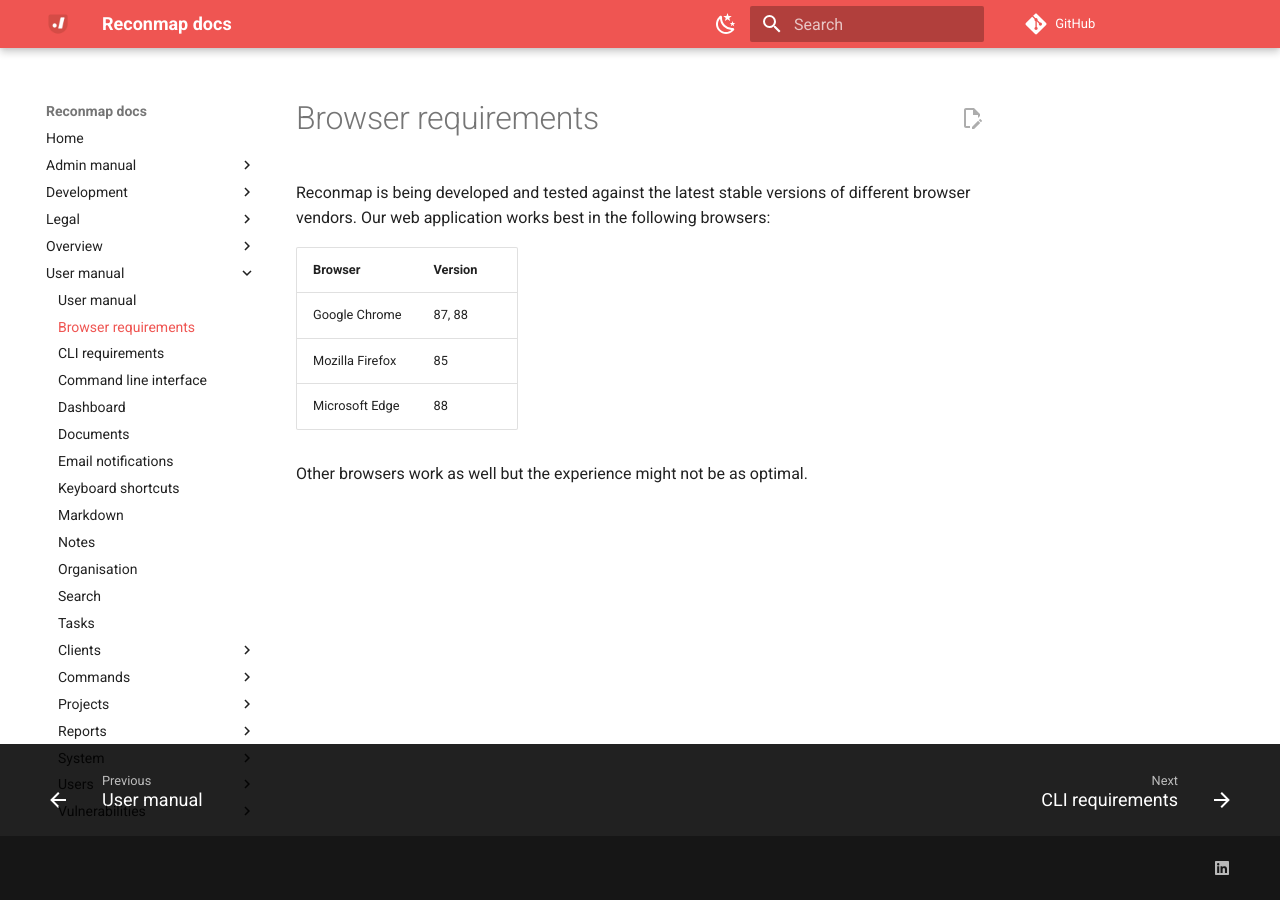
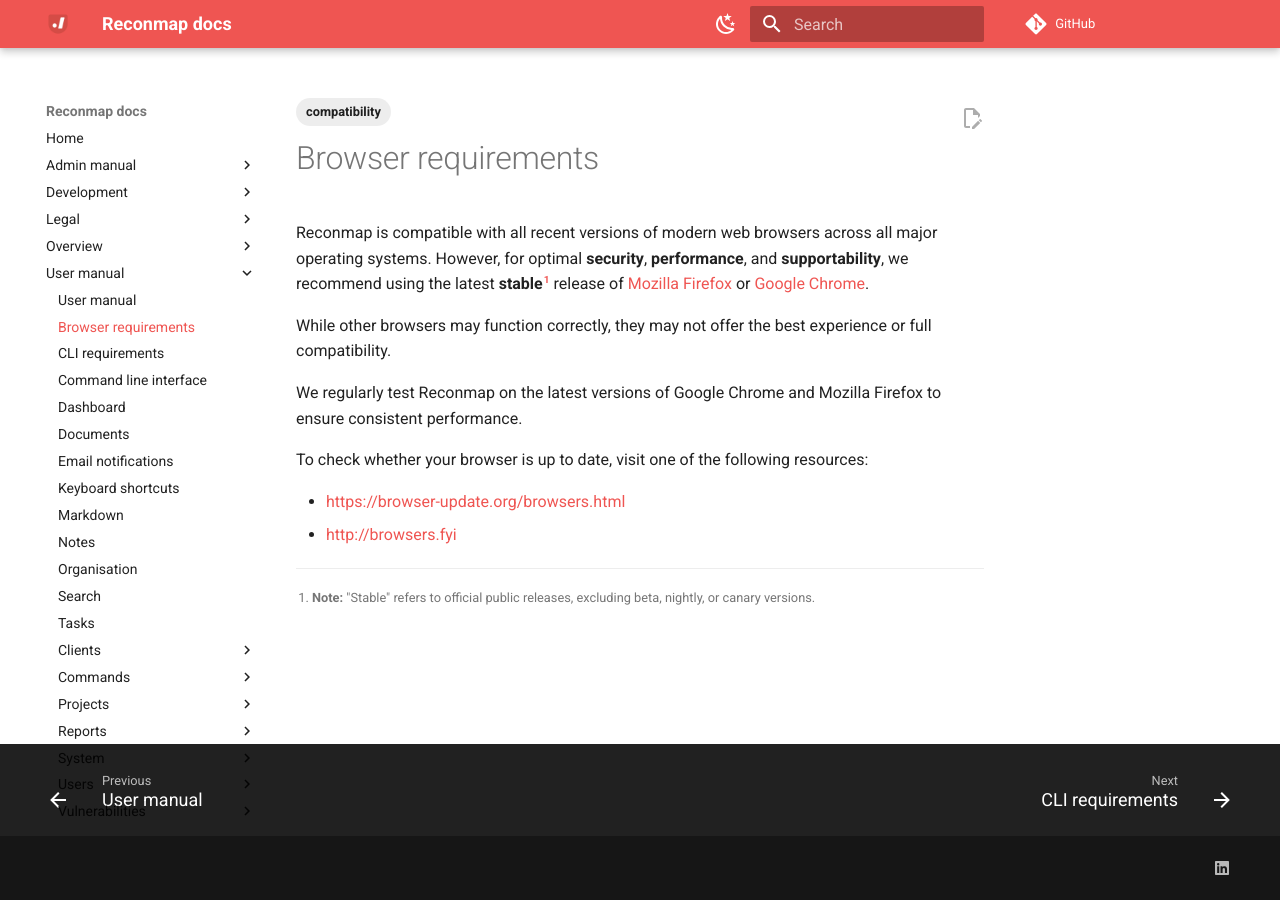
Before and after one commit to reconmap/documentation, an MkDocs documentation site: the page built from docs/user-manual/browser-requirements.md, in a window 1280 px wide. Built offline with MkDocs 1.6.1 and Material for MkDocs 9.7.7, drawn with Linux system fonts in a browser that asks for light colours; comment, search, counter and statistics services are not loaded.

Commit message:
Update browser requirements

```diff
--- a/docs/user-manual/browser-requirements.md
+++ b/docs/user-manual/browser-requirements.md
@@ -1,14 +1,18 @@
 ---
 title: Browser requirements
 parent: User manual
+tags: [compatibility]
 ---
 
-Reconmap is being developed and tested against the latest stable versions of different browser vendors. Our web application works best in the following browsers:
+Reconmap is compatible with all recent versions of modern web browsers across all major operating systems. However, for optimal **security**, **performance**, and **supportability**, we recommend using the latest **stable**[^stable] release of [Mozilla Firefox](https://www.mozilla.org/en-GB/firefox/new/) or [Google Chrome](https://www.google.com/intl/en_uk/chrome/).
 
-| Browser         | Version |
-| --------------- | ------- |
-| Google Chrome   | 87, 88  |
-| Mozilla Firefox | 85      |
-| Microsoft Edge  | 88      |
+While other browsers may function correctly, they may not offer the best experience or full compatibility.
 
-Other browsers work as well but the experience might not be as optimal.
+We regularly test Reconmap on the latest versions of Google Chrome and Mozilla Firefox to ensure consistent performance.
+
+To check whether your browser is up to date, visit one of the following resources:
+
+- <https://browser-update.org/browsers.html>
+- <http://browsers.fyi>
+
+[^stable]: **Note:** "Stable" refers to official public releases, excluding beta, nightly, or canary versions.
--- a/mkdocs.yml
+++ b/mkdocs.yml
@@ -50,3 +50,4 @@
   - pymdownx.inlinehilite
   - pymdownx.snippets
   - pymdownx.superfences
+  - footnotes
```
